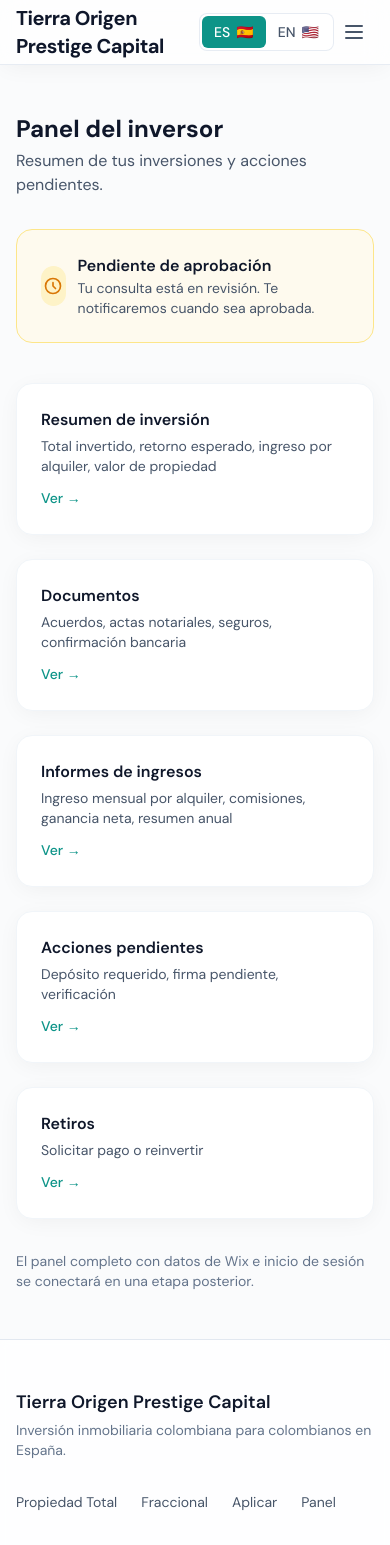
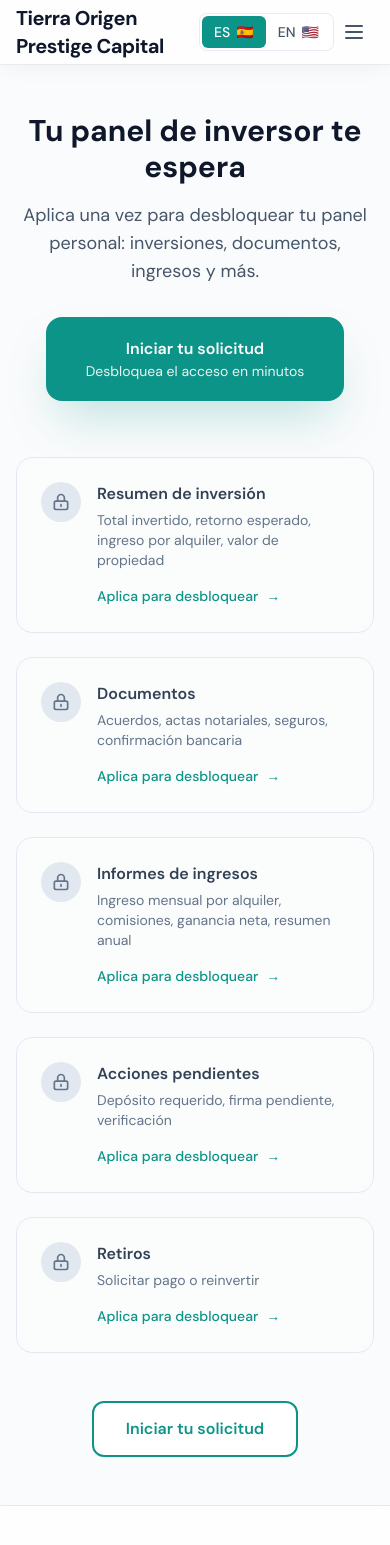
Before and after one commit to TierraOrigenCapital/tierra-origen-prestige-capital, a Next.js app: page /dashboard in a window 390 px wide. Shown: the top 1545 px of the page. Built offline with nearby package versions, Linux system fonts and the light colour scheme.

Commit message:
Dashboard empty state: locked cards for visitors, unlock flow for applicants with animations

```diff
--- a/src/app/dashboard/page.tsx
+++ b/src/app/dashboard/page.tsx
@@ -1,5 +1,6 @@
 "use client";
 
+import { useState, useEffect } from "react";
 import Link from "next/link";
 import { useLanguage } from "@/contexts/LanguageContext";
 
@@ -11,15 +12,28 @@
   { key: "withdrawals", titleKey: "withdrawals", descKey: "withdrawalsDesc" },
 ];
 
+const APPLIED_KEY = "tierra_has_applied";
+
 export default function DashboardPage() {
   const { t } = useLanguage();
+  const [hasApplied, setHasApplied] = useState<boolean | null>(null);
+
+  useEffect(() => {
+    setHasApplied(typeof window !== "undefined" && sessionStorage.getItem(APPLIED_KEY) === "1");
+  }, []);
+
+  // Avoid flash: default to locked until we know
+  const showUnlocked = hasApplied === true;
 
   return (
     <div className="mx-auto max-w-4xl px-4 py-12 sm:px-6 lg:px-8">
+      {showUnlocked ? (
+        /* UNLOCKED: User has applied */
+        <>
           <h1 className="text-2xl font-bold text-slate-900">{t("dashboard.title")}</h1>
           <p className="mt-1 text-slate-600">{t("dashboard.subtitle")}</p>
 
-      <div className="mt-8 rounded-2xl border border-amber-200 bg-amber-50/80 p-6">
+          <div className="mt-8 rounded-2xl border border-amber-200 bg-amber-50/80 p-6 shadow-soft ring-2 ring-amber-100/50 animate-fade-in-up">
             <div className="flex items-center gap-3">
               <span className="flex h-10 w-10 items-center justify-center rounded-full bg-amber-100">
                 <svg className="h-5 w-5 text-amber-600" fill="none" stroke="currentColor" viewBox="0 0 24 24">
@@ -34,10 +48,11 @@
           </div>
 
           <div className="mt-10 grid gap-6 sm:grid-cols-2">
-        {DASH_CARDS.map((card) => (
+            {DASH_CARDS.map((card, i) => (
               <div
                 key={card.key}
-            className="rounded-2xl bg-white p-6 shadow-soft border border-slate-100 hover:shadow-colored transition-shadow"
+                className="rounded-2xl bg-white p-6 shadow-soft border border-slate-100 transition-all duration-300 hover:shadow-colored animate-fade-in-up opacity-0"
+                style={{ animationDelay: `${i * 80}ms` }}
               >
                 <h3 className="font-semibold text-slate-900">{t(`dashboard.${card.titleKey}`)}</h3>
                 <p className="mt-1 text-sm text-slate-600">{t(`dashboard.${card.descKey}`)}</p>
@@ -47,8 +62,62 @@
               </div>
             ))}
           </div>
+          <p className="mt-8 text-sm text-slate-500">{t("dashboard.note")}</p>
+        </>
+      ) : (
+        /* EMPTY STATE: Locked, prompt to apply */
+        <>
+          <div className="text-center max-w-2xl mx-auto">
+            <h1 className="text-3xl font-bold text-slate-900 sm:text-4xl">{t("dashboard.emptyTitle")}</h1>
+            <p className="mt-4 text-lg text-slate-600">{t("dashboard.emptySub")}</p>
+            <Link
+              href="/signup"
+              className="mt-8 inline-flex flex-col items-center justify-center rounded-2xl bg-[var(--accent)] px-10 py-5 text-base font-semibold text-white shadow-colored hover:opacity-95 transition-opacity"
+            >
+              <span>{t("dashboard.emptyCta")}</span>
+              <span className="text-sm font-normal opacity-90">{t("dashboard.emptyCtaSub")}</span>
+            </Link>
+          </div>
 
-      <p className="mt-8 text-sm text-slate-500">{t("dashboard.note")}</p>
+          <div className="mt-14 grid gap-6 sm:grid-cols-2">
+            {DASH_CARDS.map((card) => (
+              <div
+                key={card.key}
+                className="group relative overflow-hidden rounded-2xl border border-slate-200 bg-slate-50/60 p-6"
+              >
+                <div className="absolute inset-0 bg-white/40 backdrop-blur-[2px] pointer-events-none" />
+                <div className="relative flex items-start gap-4">
+                  <span className="flex h-10 w-10 shrink-0 items-center justify-center rounded-full bg-slate-200 text-slate-500">
+                    <svg className="h-5 w-5" fill="none" stroke="currentColor" viewBox="0 0 24 24">
+                      <path strokeLinecap="round" strokeLinejoin="round" strokeWidth={2} d="M12 15v2m-6 4h12a2 2 0 002-2v-6a2 2 0 00-2-2H6a2 2 0 00-2 2v6a2 2 0 002 2zm10-10V7a4 4 0 00-8 0v4h8z" />
+                    </svg>
+                  </span>
+                  <div className="flex-1 min-w-0">
+                    <h3 className="font-semibold text-slate-700">{t(`dashboard.${card.titleKey}`)}</h3>
+                    <p className="mt-1 text-sm text-slate-500">{t(`dashboard.${card.descKey}`)}</p>
+                    <Link
+                      href="/signup"
+                      className="mt-4 inline-flex items-center gap-2 text-sm font-medium text-[var(--accent)] hover:underline"
+                    >
+                      {t("dashboard.lockedLabel")}
+                      <span aria-hidden>→</span>
+                    </Link>
+                  </div>
+                </div>
+              </div>
+            ))}
+          </div>
+
+          <div className="mt-12 text-center">
+            <Link
+              href="/signup"
+              className="inline-flex items-center justify-center rounded-xl border-2 border-[var(--accent)] bg-white px-8 py-3.5 text-base font-semibold text-[var(--accent)] hover:bg-[var(--accent-light)] transition-colors"
+            >
+              {t("dashboard.emptyCta")}
+            </Link>
+          </div>
+        </>
+      )}
     </div>
   );
 }
--- a/src/app/globals.css
+++ b/src/app/globals.css
@@ -92,3 +92,17 @@
   border-radius: 9999px;
   background: #e2e8f0;
 }
+
+@keyframes fadeInUp {
+  from {
+    opacity: 0;
+    transform: translateY(12px);
+  }
+  to {
+    opacity: 1;
+    transform: translateY(0);
+  }
+}
+.animate-fade-in-up {
+  animation: fadeInUp 0.4s ease-out forwards;
+}
--- a/src/app/signup/page.tsx
+++ b/src/app/signup/page.tsx
@@ -33,6 +33,9 @@
     if (step < 3) {
       setStep(step + 1);
       return;
+    }
+    if (typeof window !== "undefined") {
+      sessionStorage.setItem("tierra_has_applied", "1");
     }
     setSubmitted(true);
   };
--- a/src/lib/translations.ts
+++ b/src/lib/translations.ts
@@ -144,6 +144,11 @@
     dashboard: {
       title: "Investor Dashboard",
       subtitle: "Overview of your investments and pending actions.",
+      emptyTitle: "Your Investor Panel Awaits",
+      emptySub: "Apply once to unlock your personal dashboard—track investments, documents, income, and more.",
+      emptyCta: "Start your application",
+      emptyCtaSub: "Unlock full access in minutes",
+      lockedLabel: "Apply to unlock",
       pendingTitle: "Pending approval",
       pendingDesc: "Your inquiry is under review. We will notify you once approved.",
       overview: "Investment overview",
@@ -307,6 +312,11 @@
     dashboard: {
       title: "Panel del inversor",
       subtitle: "Resumen de tus inversiones y acciones pendientes.",
+      emptyTitle: "Tu panel de inversor te espera",
+      emptySub: "Aplica una vez para desbloquear tu panel personal: inversiones, documentos, ingresos y más.",
+      emptyCta: "Iniciar tu solicitud",
+      emptyCtaSub: "Desbloquea el acceso en minutos",
+      lockedLabel: "Aplica para desbloquear",
       pendingTitle: "Pendiente de aprobación",
       pendingDesc: "Tu consulta está en revisión. Te notificaremos cuando sea aprobada.",
       overview: "Resumen de inversión",
```
Lines whose indentation alone changed are shown as unchanged.
